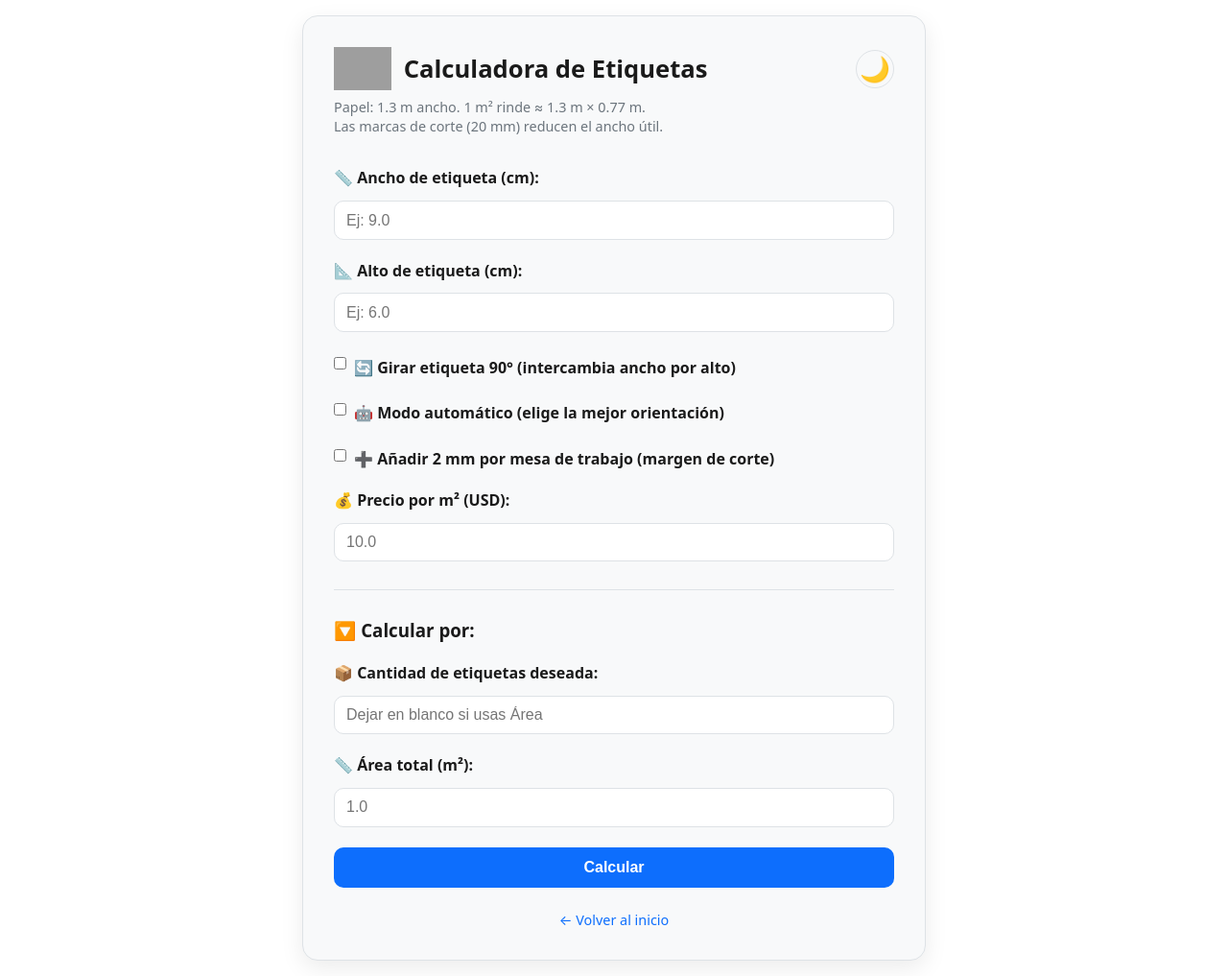
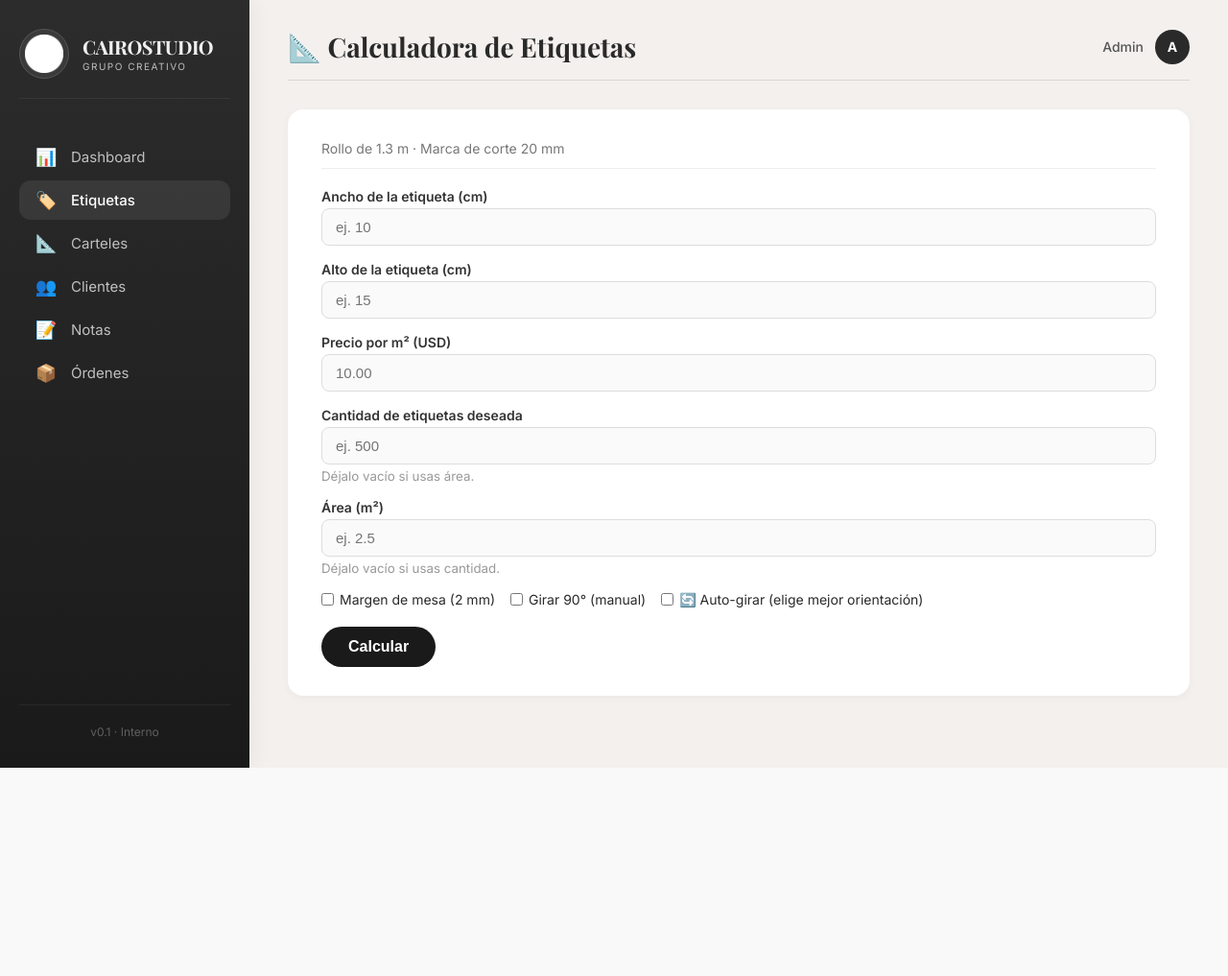
Before and after one commit to ditotravieso-01/traviesoprint, a Flask app: template tools/etiquetas/templates/etiquetas.html in a window 1280 px wide. Shown: the whole page at 96% size. After the commit the page ends 800 px from the top, so only its background shows below. Run offline with Flask 3, Linux system fonts and the light colour scheme; the template is opened without the code that fills it, so the values that code supplies are empty; some web fonts are replaced; grey boxes are pictures that could not be loaded.

Commit message:
feat: aplicar estilo Clásico Elegante a calculadora de etiquetas

```diff
--- a/app/modulos/etiquetas/templates/etiquetas.html
+++ b/app/modulos/etiquetas/templates/etiquetas.html
@@ -1,170 +1,114 @@
-<!DOCTYPE html>
-<html lang="es">
-<head>
-    <meta charset="UTF-8">
-    <title>Calculadora de Etiquetas – CairoStudio</title>
-    <meta name="viewport" content="width=device-width, initial-scale=1">
-    <link rel="icon" type="image/png" href="https://portal.cairostudio.cu/logo.png">
-    <style>
-        :root {
-            --bg: #ffffff; --text: #1a1a1a; --card: #f8f9fa; --border: #dee2e6;
-            --primary: #0d6efd; --primary-hover: #0b5ed7; --result-bg: #e9ecef;
-            --error-bg: #f8d7da; --info: #6c757d;
-        }
-        .dark-mode {
-            --bg: #212529; --text: #f1f3f5; --card: #343a40; --border: #495057;
-            --primary: #3b82f6; --primary-hover: #2563eb; --result-bg: #495057;
-            --error-bg: #842029; --info: #adb5bd;
-        }
-        * { box-sizing: border-box; margin: 0; padding: 0; }
-        body {
-            font-family: system-ui, -apple-system, sans-serif;
-            background-color: var(--bg); color: var(--text);
-            display: flex; justify-content: center; align-items: center;
-            min-height: 100vh; padding: 1rem;
-            transition: background-color 0.3s, color 0.3s;
-        }
-        .container {
-            background: var(--card); border: 1px solid var(--border);
-            border-radius: 16px; padding: 2rem; max-width: 650px; width: 100%;
-            box-shadow: 0 8px 24px rgba(0,0,0,0.08);
-        }
-        .logo-title {
-            display: flex; align-items: center; gap: 0.8rem; margin-bottom: 0.5rem;
-        }
-        .logo-title img { height: 45px; }
-        .logo-title span { font-size: 1.6rem; font-weight: bold; }
-        .info { color: var(--info); font-size: 0.9rem; margin-bottom: 1.5rem; line-height: 1.4; }
-        form { display: flex; flex-direction: column; gap: 0.8rem; }
-        label { font-weight: 600; margin-top: 0.5rem; display: flex; align-items: center; gap: 0.3rem; }
-        input[type="number"], input[type="text"] {
-            padding: 0.65rem 0.75rem; border: 1px solid var(--border);
-            border-radius: 10px; background: var(--bg); color: var(--text); font-size: 1rem;
-            transition: border 0.2s;
-        }
-        input:focus { outline: none; border-color: var(--primary); box-shadow: 0 0 0 3px rgba(13,110,253,0.15); }
-        .checkbox-group { display: flex; align-items: center; gap: 0.5rem; margin-top: 0.3rem; }
-        .checkbox-group input { width: auto; }
-        button[type="submit"] {
-            background: var(--primary); color: #fff; border: none; padding: 0.75rem;
-            border-radius: 10px; font-size: 1rem; font-weight: 600; cursor: pointer;
-            transition: background 0.2s; margin-top: 0.5rem;
-        }
-        button[type="submit"]:hover { background: var(--primary-hover); }
-        hr { border: none; border-top: 1px solid var(--border); margin: 1rem 0; }
-        .result, .error {
-            margin-top: 1.2rem; padding: 1rem; border-radius: 10px;
-            line-height: 1.5; background: var(--result-bg);
-        }
-        .error { background: var(--error-bg); }
-        footer { margin-top: 1.5rem; text-align: center; font-size: 0.9rem; }
-        footer a { color: var(--primary); text-decoration: none; }
-        #theme-toggle {
-            background: none; border: 1px solid var(--border); border-radius: 50%;
-            width: 40px; height: 40px; font-size: 1.4rem; cursor: pointer;
-            display: flex; align-items: center; justify-content: center;
-            margin-left: auto; transition: background 0.2s;
-        }
-        #theme-toggle:hover { background: var(--result-bg); }
-        @media print {
-            @page { margin: 0.5cm; }
-            body { background: white !important; color: black !important; }
-            .container { box-shadow: none !important; border: none !important; padding: 0 !important; max-width: 100% !important; }
-            form, .info, hr, h3, label, input, select, button[type="submit"], .checkbox-group, #theme-toggle, footer {
-                display: none !important;
-            }
-            .logo-title img { height: 35px; }
-            .logo-title span { font-size: 18pt; }
-            .result { background: none !important; padding: 0 !important; font-size: 14pt; }
-            .result button { display: none !important; }
-        }
-    </style>
-</head>
-<body>
-    <div class="container">
-        <div class="logo-title">
-            <img src="https://kit.cairostudio.cu/logo.png" alt="CairoStudio">
-            <span>Calculadora de Etiquetas</span>
-            <button id="theme-toggle" onclick="toggleDark()" title="Modo oscuro">
-                <span id="theme-icon">🌙</span>
+{% extends "base.html" %}
+
+{% block title %}Calculadora de Etiquetas · CairoStudio{% endblock %}
+
+{% block nav_items %}
+    <a href="{{ url_for('home.home') }}" class="nav-item">
+        <span class="icon">📊</span> Dashboard
+    </a>
+    <a href="{{ url_for('etiquetas.index') }}" class="nav-item active">
+        <span class="icon">🏷️</span> Etiquetas
+    </a>
+    <a href="#" class="nav-item">
+        <span class="icon">📐</span> Carteles
+    </a>
+    <a href="#" class="nav-item">
+        <span class="icon">👥</span> Clientes
+    </a>
+    <a href="#" class="nav-item">
+        <span class="icon">📝</span> Notas
+    </a>
+    <a href="#" class="nav-item">
+        <span class="icon">📦</span> Órdenes
+    </a>
+{% endblock %}
+
+{% block page_title %}📐 Calculadora de Etiquetas{% endblock %}
+
+{% block content %}
+
+<div class="content-card" style="padding: 30px 35px;">
+
+    <!-- Título principal con estilo Clásico Elegante -->
+    <div style="font-family: 'Inter', sans-serif; font-weight: 400; font-size: 14px; color: #777; margin-top: 2px; border-bottom: 1px solid #eee; padding-bottom: 12px;">
+        Rollo de 1.3 m · Marca de corte 20 mm
+   </div>
+
+
+    <!-- Formulario (estructura vertical) -->
+    <form method="POST" action="{{ url_for('etiquetas.index') }}" style="margin-top: 20px;">
+
+        <!-- Ancho -->
+        <div style="margin-bottom: 16px;">
+            <label for="ancho" style="display: block; font-weight: 600; font-size: 14px; color: #333; margin-bottom: 4px;">Ancho de la etiqueta (cm)</label>
+            <input type="number" step="0.01" id="ancho" name="ancho" value="{{ ancho }}" placeholder="ej. 10" required
+                   style="width: 100%; padding: 10px 14px; border: 1px solid #ddd; border-radius: 8px; font-size: 15px; background: #fafafa; transition: border 0.2s;">
+        </div>
+
+        <!-- Alto -->
+        <div style="margin-bottom: 16px;">
+            <label for="alto" style="display: block; font-weight: 600; font-size: 14px; color: #333; margin-bottom: 4px;">Alto de la etiqueta (cm)</label>
+            <input type="number" step="0.01" id="alto" name="alto" value="{{ alto }}" placeholder="ej. 15" required
+                   style="width: 100%; padding: 10px 14px; border: 1px solid #ddd; border-radius: 8px; font-size: 15px; background: #fafafa; transition: border 0.2s;">
+        </div>
+
+        <!-- Precio -->
+        <div style="margin-bottom: 16px;">
+            <label for="precio" style="display: block; font-weight: 600; font-size: 14px; color: #333; margin-bottom: 4px;">Precio por m² (USD)</label>
+            <input type="number" step="0.01" id="precio" name="precio" value="{{ precio }}" placeholder="10.00"
+                   style="width: 100%; padding: 10px 14px; border: 1px solid #ddd; border-radius: 8px; font-size: 15px; background: #fafafa; transition: border 0.2s;">
+        </div>
+
+        <!-- Cantidad deseada -->
+        <div style="margin-bottom: 16px;">
+            <label for="cantidad" style="display: block; font-weight: 600; font-size: 14px; color: #333; margin-bottom: 4px;">Cantidad de etiquetas deseada</label>
+            <input type="number" step="1" id="cantidad" name="cantidad" value="{{ cantidad }}" placeholder="ej. 500"
+                   style="width: 100%; padding: 10px 14px; border: 1px solid #ddd; border-radius: 8px; font-size: 15px; background: #fafafa; transition: border 0.2s;">
+            <small style="color: #999; display: block; margin-top: 4px;">Déjalo vacío si usas área.</small>
+        </div>
+
+        <!-- Área (m²) -->
+        <div style="margin-bottom: 16px;">
+            <label for="area" style="display: block; font-weight: 600; font-size: 14px; color: #333; margin-bottom: 4px;">Área (m²)</label>
+            <input type="number" step="0.01" id="area" name="area" value="{{ area }}" placeholder="ej. 2.5"
+                   style="width: 100%; padding: 10px 14px; border: 1px solid #ddd; border-radius: 8px; font-size: 15px; background: #fafafa; transition: border 0.2s;">
+            <small style="color: #999; display: block; margin-top: 4px;">Déjalo vacío si usas cantidad.</small>
+        </div>
+
+        <!-- Checkboxes -->
+        <div style="display: flex; flex-wrap: wrap; gap: 16px; margin: 16px 0 20px 0;">
+            <label style="display: flex; align-items: center; gap: 6px; font-weight: 400; font-size: 14px; cursor: pointer;">
+                <input type="checkbox" name="mesa" value="1" {{ mesa_checked }}> Margen de mesa (2 mm)
+            </label>
+            <label style="display: flex; align-items: center; gap: 6px; font-weight: 400; font-size: 14px; cursor: pointer;">
+                <input type="checkbox" name="girar" value="1" {{ girar_checked }}> Girar 90° (manual)
+            </label>
+            <label style="display: flex; align-items: center; gap: 6px; font-weight: 400; font-size: 14px; cursor: pointer;">
+                <input type="checkbox" name="auto_girar" value="1" {{ auto_girar_checked }}> 🔄 Auto-girar (elige mejor orientación)
+            </label>
+        </div>
+
+        <!-- Botón Calcular -->
+        <div style="margin-top: 8px;">
+            <button type="submit" style="background: #1a1a1a; color: white; border: none; padding: 12px 28px; border-radius: 30px; font-weight: 600; font-size: 16px; cursor: pointer; transition: background 0.2s;">
+                Calcular
             </button>
         </div>
-        <p class="info">
-            Papel: 1.3 m ancho. 1 m² rinde ≈ 1.3 m × 0.77 m.<br>
-            Las marcas de corte (20 mm) reducen el ancho útil.
-        </p>
+    </form>
 
-        <form method="POST">
-            <label>📏 Ancho de etiqueta (cm):</label>
-            <input type="number" step="any" name="ancho" value="{{ ancho }}" placeholder="Ej: 9.0" required>
+    <!-- Mensaje de error -->
+    {% if error %}
+    <div style="margin-top: 24px; padding: 14px 18px; background: #fee2e2; color: #991b1b; border-radius: 8px; border-left: 4px solid #dc2626; font-size: 14px;">
+        {{ error|safe }}
+    </div>
+    {% endif %}
 
-            <label>📐 Alto de etiqueta (cm):</label>
-            <input type="number" step="any" name="alto" value="{{ alto }}" placeholder="Ej: 6.0" required>
+    <!-- Resultado -->
+    {% if resultado %}
+    <div style="margin-top: 24px; padding: 18px 22px; background: #f8f6f4; border-radius: 12px; border-left: 4px solid #1a1a1a; line-height: 1.8; font-size: 15px;">
+        {{ resultado|safe }}
+    </div>
+    {% endif %}
 
-            <div class="checkbox-group">
-                <input type="checkbox" id="girar" name="girar" value="1" {{ girar_checked }}>
-                <label for="girar">🔄 Girar etiqueta 90° (intercambia ancho por alto)</label>
-            </div>
-
-            <div class="checkbox-group">
-                <input type="checkbox" id="auto_girar" name="auto_girar" value="1" {{ auto_girar_checked }}>
-                <label for="auto_girar">🤖 Modo automático (elige la mejor orientación)</label>
-            </div>
-
-            <div class="checkbox-group">
-                <input type="checkbox" id="mesa" name="mesa" value="1" {{ mesa_checked }}>
-                <label for="mesa">➕ Añadir 2 mm por mesa de trabajo (margen de corte)</label>
-            </div>
-
-            <label>💰 Precio por m² (USD):</label>
-            <input type="number" step="any" name="precio" value="{{ precio }}" placeholder="10.0" required>
-
-            <hr>
-            <h3>🔽 Calcular por:</h3>
-            <label>📦 Cantidad de etiquetas deseada:</label>
-            <input type="number" step="any" name="cantidad" placeholder="Dejar en blanco si usas Área" value="{{ cantidad }}">
-
-            <label>📏 Área total (m²):</label>
-            <input type="number" step="any" name="area" placeholder="1.0" value="{{ area }}">
-
-            <button type="submit">Calcular</button>
-        </form>
-
-        {% if resultado %}
-        <div class="result">
-            {{ resultado|safe }}
-            <div style="text-align: right; margin-top: 1rem;">
-                <button onclick="window.print()" style="background: var(--primary); color: white; border: none; padding: 0.5rem 1rem; border-radius: 6px; cursor: pointer; font-size: 0.9rem;">
-                    🖨️ Imprimir / Guardar como PDF
-                </button>
-            </div>
-        </div>
-        {% endif %}
-        {% if error %}
-        <div class="error">{{ error }}</div>
-        {% endif %}
-
-        <footer><a href="https://kit.cairostudio.cu/">← Volver al inicio</a></footer>
-    </div>
-
-    <script>
-        function toggleDark() {
-            document.body.classList.toggle('dark-mode');
-            const isDark = document.body.classList.contains('dark-mode');
-            localStorage.setItem('theme', isDark ? 'dark' : 'light');
-            document.getElementById('theme-icon').textContent = isDark ? '☀️' : '🌙';
-        }
-        (function() {
-            const prefersDark = window.matchMedia('(prefers-color-scheme: dark)').matches;
-            const stored = localStorage.getItem('theme');
-            const darkMode = stored ? stored === 'dark' : prefersDark;
-            if (darkMode) {
-                document.body.classList.add('dark-mode');
-                document.getElementById('theme-icon').textContent = '☀️';
-            } else {
-                document.getElementById('theme-icon').textContent = '🌙';
-            }
-        })();
-    </script>
-</body>
-</html>
+</div>
+{% endblock %}
```
